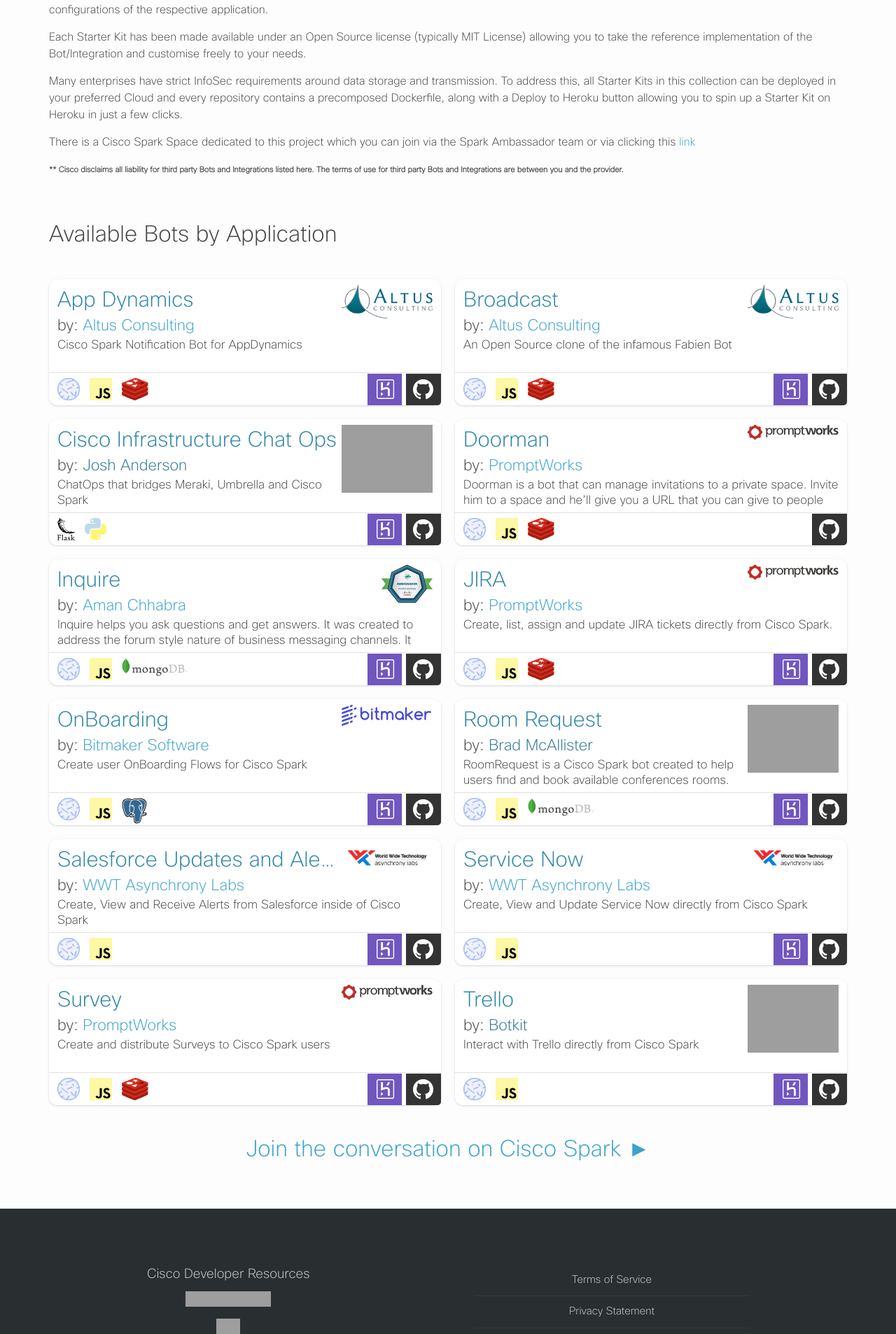
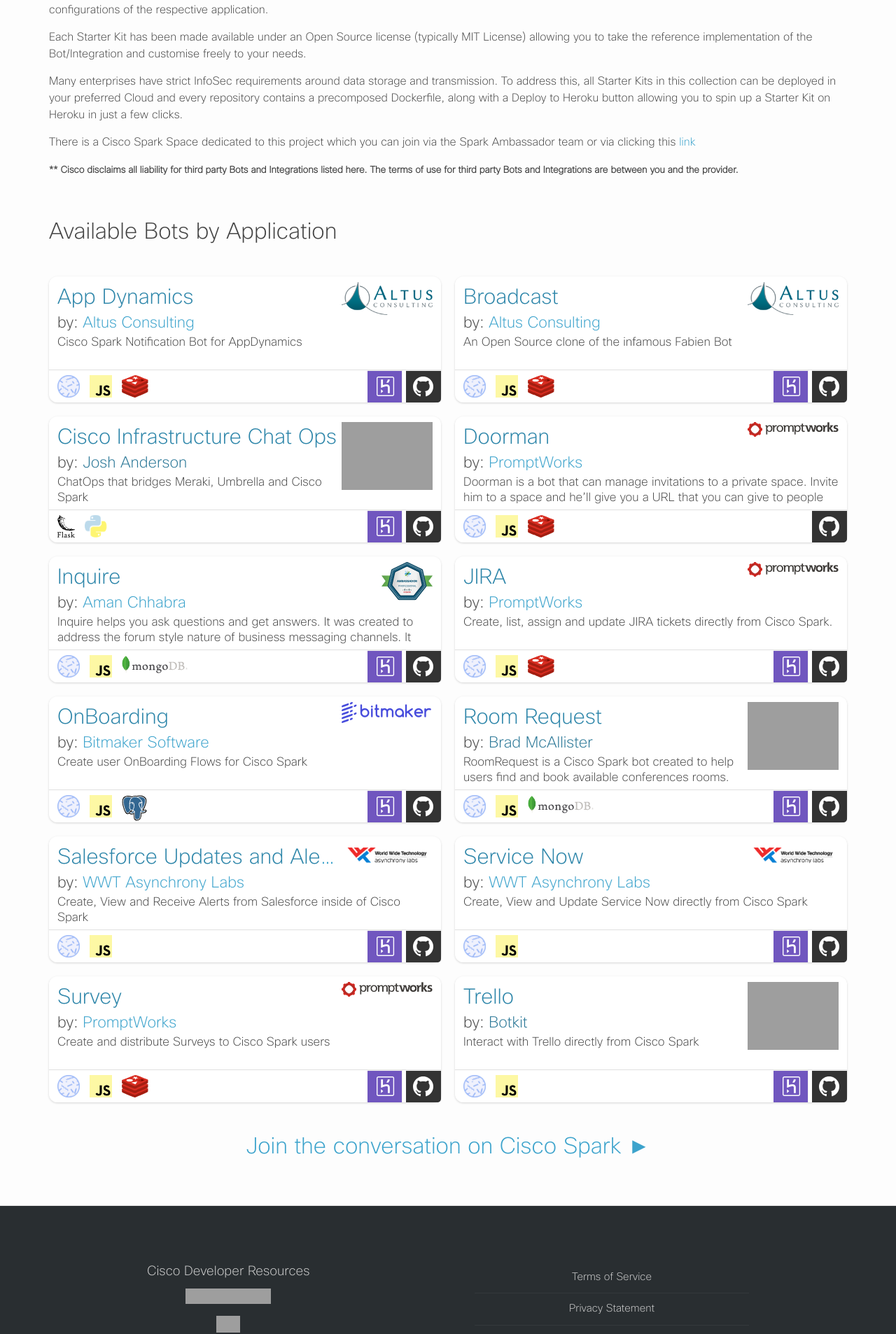
Before and after one commit to CiscoWebexTeamsAmbassadors/StarterKits, a Jekyll site: the page built from index.md, in a window 1280 px wide. Shown: the part 898-2804 px from the top of the page at 70% size. Built offline with Jekyll 4.4.1, drawn with Linux system fonts in a browser that asks for light colours; nearby versions of some CDN libraries; comment, search, counter and statistics services are not loaded; grey boxes are pictures that could not be loaded.

```diff
--- a/index.md
+++ b/index.md
@@ -56,7 +56,7 @@ Many enterprises have strict InfoSec requirements around data storage and transm
 
 There is a Cisco Spark Space dedicated to this project which you can join via the Spark Ambassador team or via clicking this [link](https://eurl.io/#S1C_161YW)
 
-**<sub><sup>** Cisco disclaims all liability for third party Bots and Integrations listed here. The terms of use for third party Bots and Integrations are between you and the provider.</sup></sub>**
+**<small>** Cisco disclaims all liability for third party Bots and Integrations listed here. The terms of use for third party Bots and Integrations are between you and the provider.</small>**
 
 <br>
 
```
